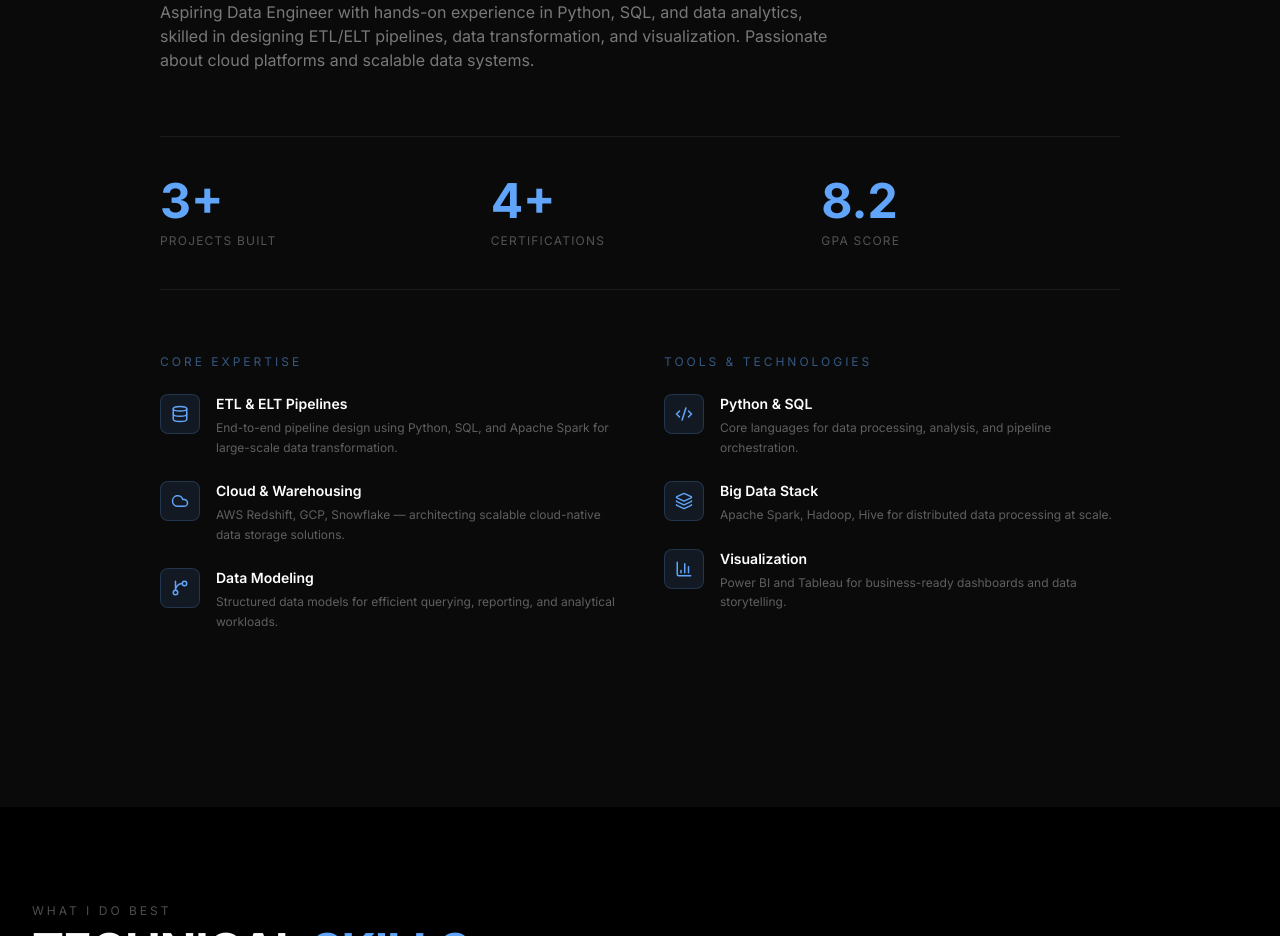
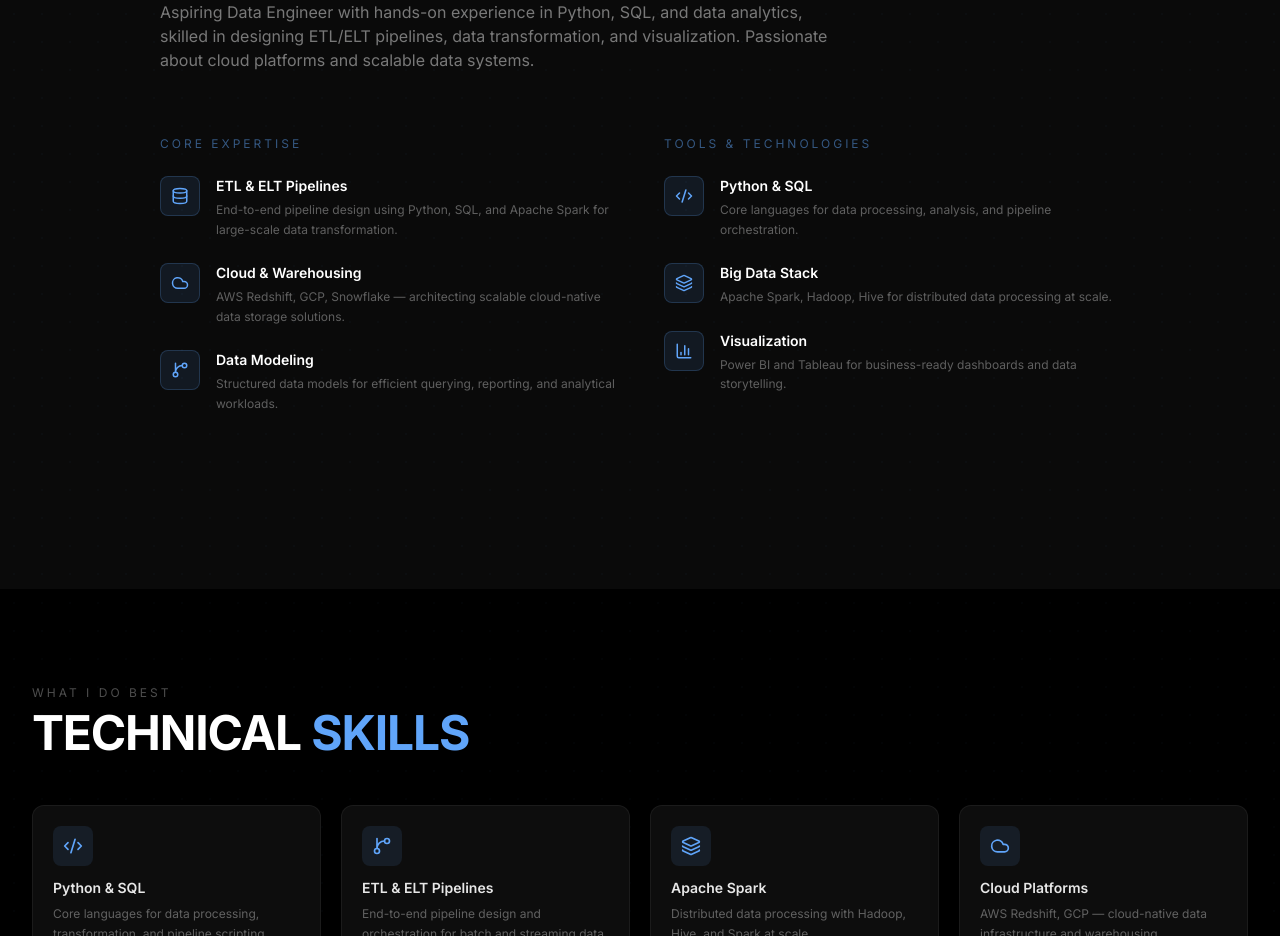
Before and after one commit to kanimozhijayakumar/kanimozhi-portfolio, a React (Vite) app: page / in a window 1280 px wide. Shown: the part 1080-2016 px from the top of the page. Built offline with nearby package versions, Linux system fonts and the light colour scheme.

Commit message:
Remove stats row from About section

```diff
--- a/src/components/About.jsx
+++ b/src/components/About.jsx
@@ -1,16 +1,6 @@
-import { useEffect, useRef, useState } from 'react'
+import { useRef } from 'react'
 import { motion, useInView } from 'framer-motion'
-import gsap from 'gsap'
-import { ScrollTrigger } from 'gsap/ScrollTrigger'
 import { Database, GitBranch, BarChart3, Cloud, Code2, Layers } from 'lucide-react'
-
-gsap.registerPlugin(ScrollTrigger)
-
-const stats = [
-  { label: 'Projects Built', value: 3, suffix: '+' },
-  { label: 'Certifications', value: 4, suffix: '+' },
-  { label: 'GPA Score', value: 82, suffix: '' },
-]
 
 const expertise = [
   { icon: Database, title: 'ETL & ELT Pipelines', desc: 'End-to-end pipeline design using Python, SQL, and Apache Spark for large-scale data transformation.' },
@@ -30,34 +20,6 @@ const stagger = { hidden: {}, visible: { transition: { staggerChildren: 0.1 } }
 const About = () => {
   const sectionRef = useRef(null)
   const isInView = useInView(sectionRef, { once: true, amount: 0.15 })
-  const [counts, setCounts] = useState(stats.map(() => 0))
-
-  useEffect(() => {
-    if (!sectionRef.current) return
-    const ctx = gsap.context(() => {
-      stats.forEach((stat, i) => {
-        gsap.to({ val: 0 }, {
-          val: stat.value,
-          duration: 2,
-          ease: 'power2.out',
-          scrollTrigger: { trigger: sectionRef.current, start: 'top 75%' },
-          onUpdate: function () {
-            setCounts(prev => {
-              const next = [...prev]
-              next[i] = Math.floor(this.targets()[0].val)
-              return next
-            })
-          },
-        })
-      })
-    }, sectionRef)
-    return () => ctx.revert()
-  }, [])
-
-  const formatCount = (i) => {
-    if (stats[i].label === 'GPA Score') return (counts[i] / 10).toFixed(1)
-    return `${counts[i]}${stats[i].suffix}`
-  }
 
   return (
     <section id="about" ref={sectionRef} className="min-h-screen bg-[#0a0a0a] py-20 md:py-32 relative overflow-hidden">
@@ -82,22 +44,6 @@ const About = () => {
             skilled in designing ETL/ELT pipelines, data transformation, and visualization.
             Passionate about cloud platforms and scalable data systems.
           </p>
-        </motion.div>
-
-        <motion.div
-          variants={stagger}
-          initial="hidden"
-          animate={isInView ? 'visible' : 'hidden'}
-          className="grid grid-cols-3 gap-8 border-t border-b border-white/[0.07] py-10 mb-16"
-        >
-          {stats.map((stat, i) => (
-            <motion.div key={stat.label} variants={fadeUp} transition={{ duration: 0.5 }}>
-              <p className="text-4xl md:text-5xl font-bold text-blue-400 leading-none mb-2">
-                {formatCount(i)}
-              </p>
-              <p className="text-xs text-white/30 uppercase tracking-widest">{stat.label}</p>
-            </motion.div>
-          ))}
         </motion.div>
 
         <div className="grid grid-cols-1 md:grid-cols-2 gap-12 mb-12">
```
